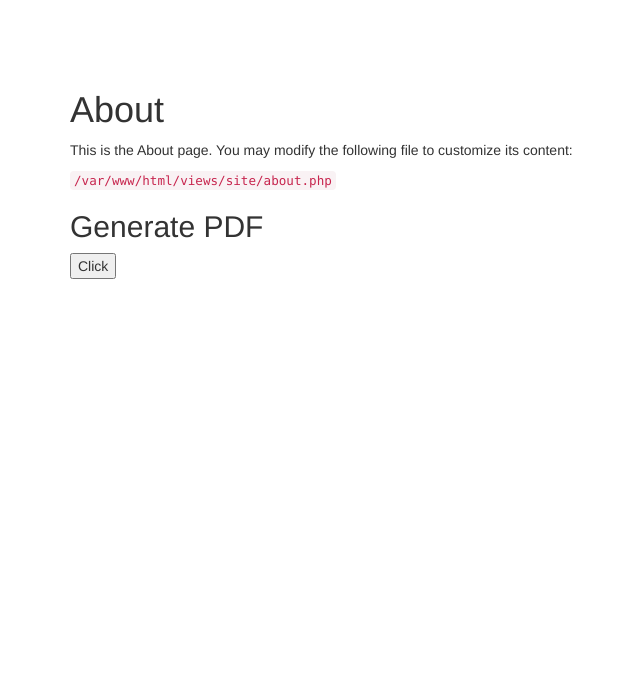
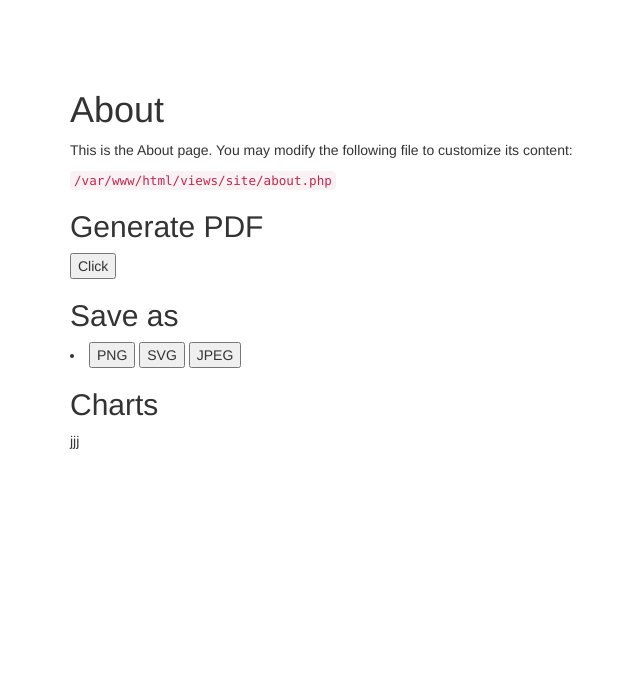
Before and after one commit to hananiii/yii, a Yii app: template views/site/about.php in a window 1280 px wide. Shown: the top 691 px of the page, without its empty margins (0-640 px from the left). Run offline with PHP 8.4 and a stand-in for Yii, Linux system fonts and the light colour scheme; the template is opened without the code that fills it, so the values that code supplies are empty; some libraries are stand-ins or nearby versions.

Commit message:
apply chart js

```diff
--- a/composer.json
+++ b/composer.json
@@ -20,7 +20,8 @@
         "yiisoft/yii2-bootstrap": "~2.0.0",
         "yiisoft/yii2-swiftmailer": "~2.0.0 || ~2.1.0",
         "aws/aws-sdk-php": "^3.171",
-        "mpdf/mpdf": "^8.0"
+        "mpdf/mpdf": "^8.0",
+        "2amigos/yii2-chartjs-widget": "~2.0"
     },
     "require-dev": {
         "yiisoft/yii2-debug": "~2.1.0",
--- a/views/site/about.php
+++ b/views/site/about.php
@@ -2,10 +2,15 @@
 
 /* @var $this yii\web\View */
 
+
 use yii\helpers\Html;
+use yii\helpers\Url;
+use \dosamigos\chartjs\ChartJs;
 
 $this->title = 'About';
 $this->params['breadcrumbs'][] = $this->title;
+
+
 ?>
 <div class="site-about">
     <h1><?= Html::encode($this->title) ?></h1>
@@ -18,4 +23,50 @@ $this->params['breadcrumbs'][] = $this->title;
 
     <h2>Generate PDF</h2>
     <button onclick="document.location='index.php?r=site%2Fgeneratepdf'">Click</button>
+
+    <h2>Save as</h2>
+    <li>
+        <button>PNG</button>
+        <button>SVG</button>
+        <button>JPEG</button>
+
+    </li>
+
+    <h2>Charts</h2>
+    <div>
+        jjj
+    </div>
 </div>
+<?= ChartJs::widget([
+    'type' => 'line',
+    'options' => [
+        'height' => 100,
+        'width' => 300
+    ],
+    'data' => [
+        'labels' => ["January", "February", "March", "April", "May", "June", "July"],
+        'datasets' => [
+            [
+                'label' => "My First dataset",
+                'backgroundColor' => "rgba(179,181,198,0.2)",
+                'borderColor' => "rgba(179,181,198,1)",
+                'pointBackgroundColor' => "rgba(179,181,198,1)",
+                'pointBorderColor' => "#fff",
+                'pointHoverBackgroundColor' => "#fff",
+                'pointHoverBorderColor' => "rgba(179,181,198,1)",
+                'data' => [65, 59, 90, 81, 56, 55, 40]
+            ],
+            [
+                'label' => "My Second dataset",
+                'backgroundColor' => "rgba(255,99,132,0.2)",
+                'borderColor' => "rgba(255,99,132,1)",
+                'pointBackgroundColor' => "rgba(255,99,132,1)",
+                'pointBorderColor' => "#fff",
+                'pointHoverBackgroundColor' => "#fff",
+                'pointHoverBorderColor' => "rgba(255,99,132,1)",
+                'data' => [28, 48, 40, 19, 96, 27, 100]
+            ]
+        ]
+    ]
+]);
+?>
```
Also changed, not shown: 1 other file.
